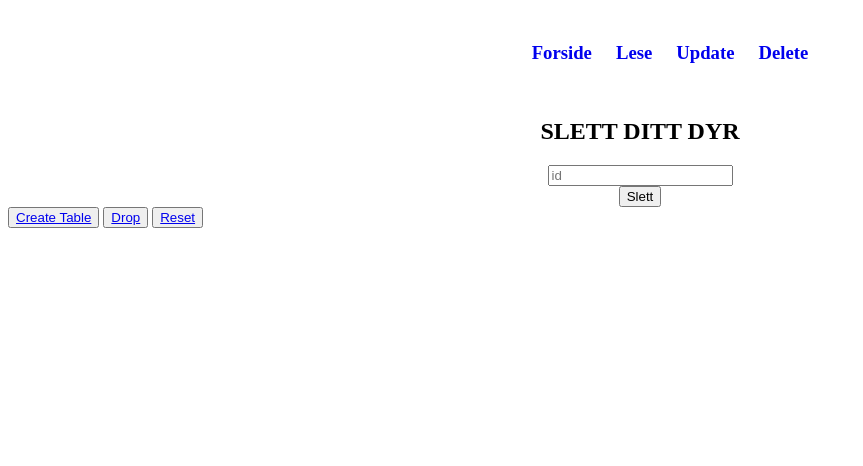
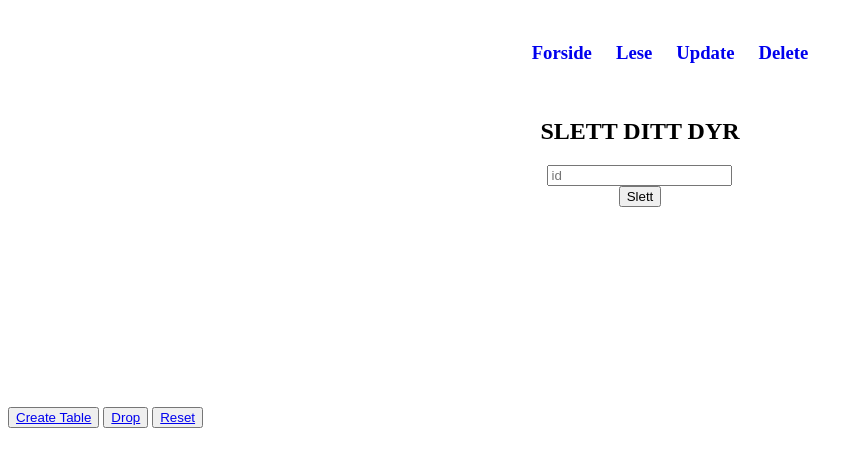
Before and after one commit to bare74/pets-sql, a website: page delete.html in a window 1280 px wide. Shown: the whole page, without its empty margins (0-863 px from the left). Drawn offline with Linux system fonts and the light colour scheme.

Commit message:
added some styling

```diff
--- a/delete.html
+++ b/delete.html
@@ -25,7 +25,12 @@
     form {
         display: grid;
         place-items: center;
+        justify-content: center;
 
+    }
+
+    button {
+        margin-top: 200px;
     }
 </style>
 <div class="navigation">
```
Also changed, not shown: update.html (+5 -0 lines).
